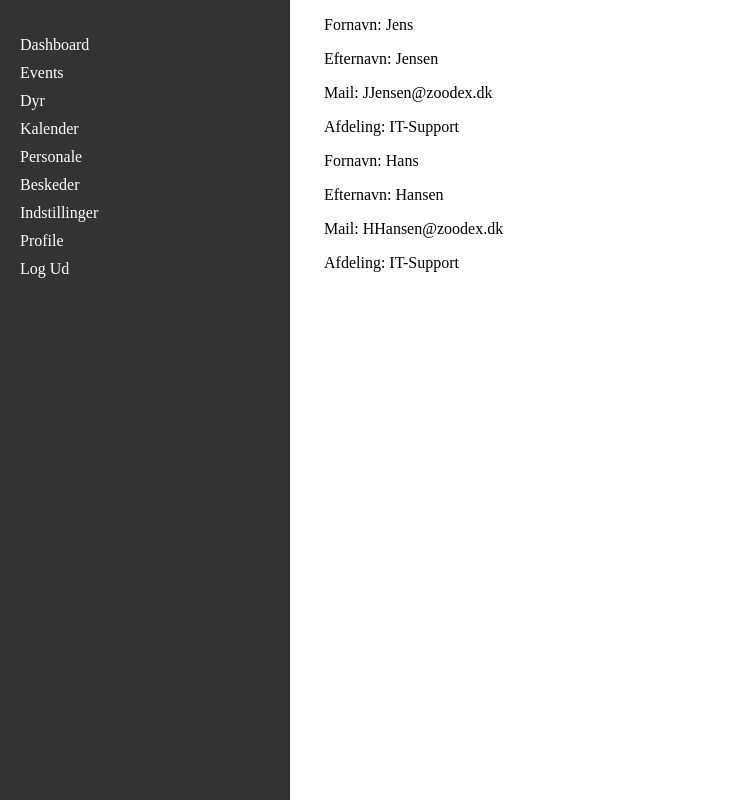
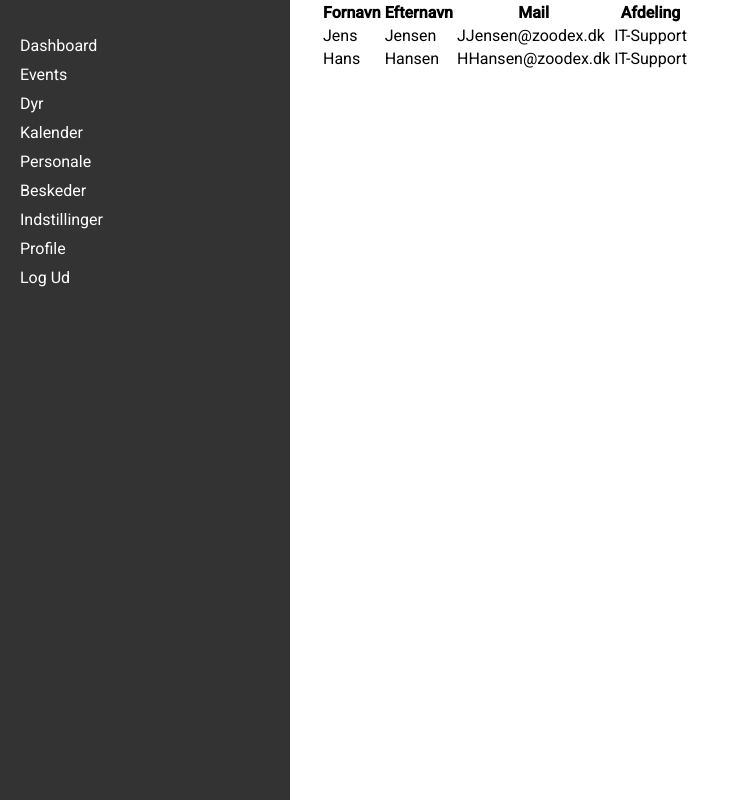
Before and after one commit to IxD-AAU/ZooDexAdmin, an Angular app in the folder zoodex-admin/: page /Personale in a window 1280 px wide. Shown: the whole page, without its empty margins (0-730 px from the left). Built offline with nearby package versions, Linux system fonts and the light colour scheme.

Commit message:
Changed PErsonale to have recursive table based layout

```diff
--- a/zoodex-admin/angular.json
+++ b/zoodex-admin/angular.json
@@ -27,6 +27,7 @@
               }
             ],
             "styles": [
+              "@angular/material/prebuilt-themes/azure-blue.css",
               "src/styles.css"
             ],
             "scripts": [],
@@ -90,6 +91,7 @@
               }
             ],
             "styles": [
+              "@angular/material/prebuilt-themes/azure-blue.css",
               "src/styles.css"
             ],
             "scripts": []
--- a/zoodex-admin/package.json
+++ b/zoodex-admin/package.json
@@ -12,12 +12,12 @@
   "private": true,
   "dependencies": {
     "@angular/animations": "^19.1.0",
-    "@angular/cdk": "^19.2.8",
+    "@angular/cdk": "^19.2.9",
     "@angular/common": "^19.1.0",
     "@angular/compiler": "^19.1.0",
     "@angular/core": "^19.1.0",
     "@angular/forms": "^19.1.0",
-    "@angular/material": "^19.2.8",
+    "@angular/material": "^19.2.9",
     "@angular/platform-browser": "^19.1.0",
     "@angular/platform-browser-dynamic": "^19.1.0",
     "@angular/platform-server": "^19.1.0",
--- a/zoodex-admin/src/app/personale/personale.component.html
+++ b/zoodex-admin/src/app/personale/personale.component.html
@@ -1,16 +1,23 @@
 <app-sidebar></app-sidebar>
 <section *ngIf="isDataReady; else loading">
   <article>
-    <p>Fornavn: {{ pageText.PERSONALE.USER1.FirstName }}</p>
-    <p>Efternavn: {{ pageText.PERSONALE.USER1.LastName }} </p>
-    <p>Mail: {{ pageText.PERSONALE.USER1.Mail }}</p>
-    <p>Afdeling: {{ pageText.PERSONALE.USER1.Job}}</p>
-  </article>
-  <article>
-    <p>Fornavn: {{ pageText.PERSONALE.USER2.FirstName }}</p>
-    <p>Efternavn: {{ pageText.PERSONALE.USER2.LastName }} </p>
-    <p>Mail: {{ pageText.PERSONALE.USER2.Mail }}</p>
-    <p>Afdeling: {{ pageText.PERSONALE.USER2.Job}}</p>
+    <table>
+      <thead>
+        <tr>
+          <th>Fornavn</th>
+          <th>Efternavn</th>
+          <th>Mail</th>
+          <th>Afdeling</th>
+        </tr>
+      </thead>
+      <tbody>
+        <tr *ngFor="let key of getKeys(pageText.PERSONALE)">
+          <td>{{ pageText.PERSONALE[key].FirstName }}</td>
+          <td>{{ pageText.PERSONALE[key].LastName }}</td>
+          <td>{{ pageText.PERSONALE[key].Mail }}</td>
+          <td>{{ pageText.PERSONALE[key].Job }}</td>
+        </tr>
+    </table>
   </article>
 </section>
 
--- a/zoodex-admin/src/app/personale/personale.component.ts
+++ b/zoodex-admin/src/app/personale/personale.component.ts
@@ -31,4 +31,7 @@ export class PersonaleComponent implements OnInit {
 
 
   }
+  getKeys(obj: any): string[] {
+    return Object.keys(obj);
+  }
 }
--- a/zoodex-admin/src/styles.css
+++ b/zoodex-admin/src/styles.css
@@ -1 +1,5 @@
 /* You can add global styles to this file, and also import other style files */
+
+
+html, body { height: 100%; }
+body { margin: 0; font-family: Roboto, "Helvetica Neue", sans-serif; }
```
Also changed, not shown: 1 other file (tests, documents, lock files or other folders).
